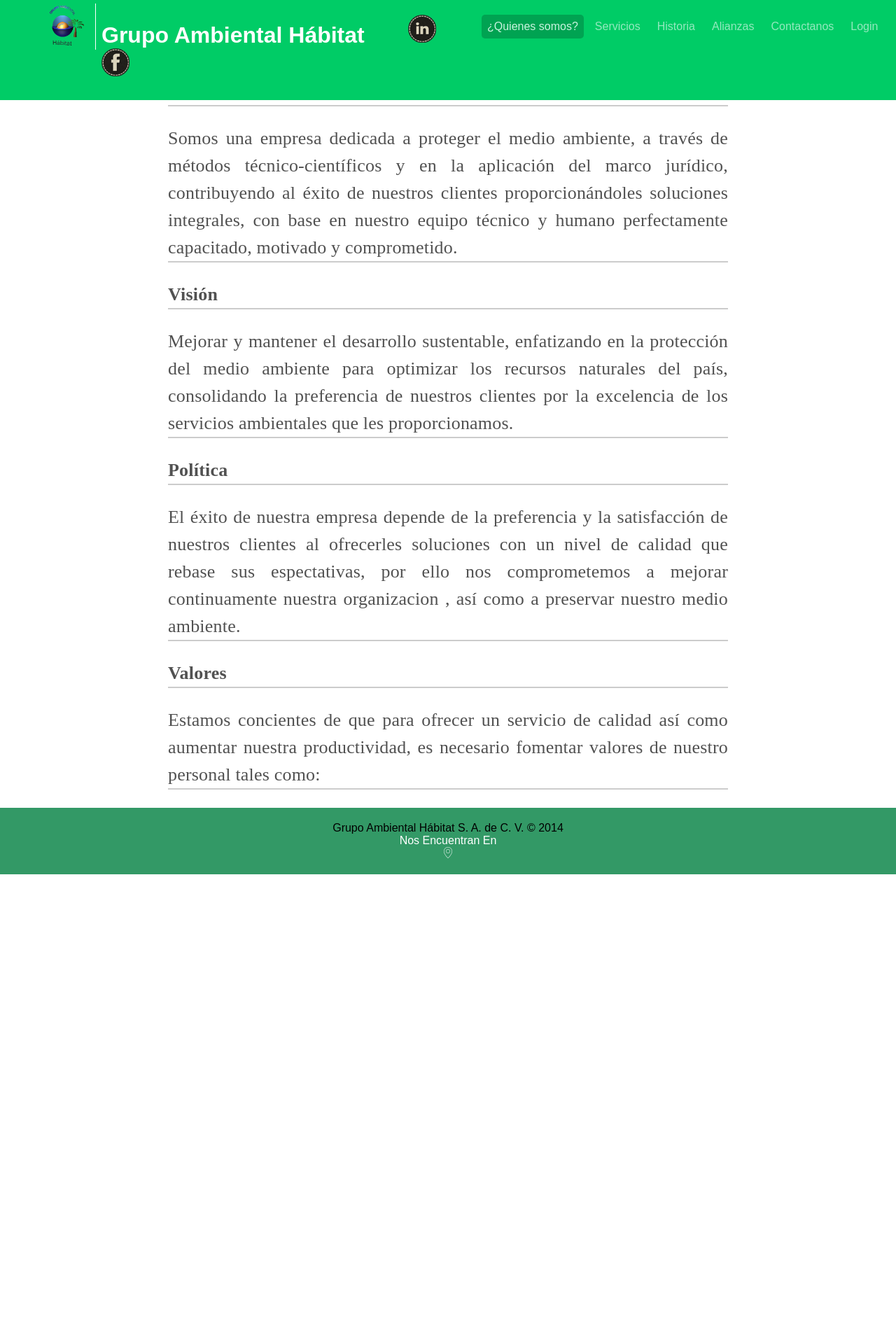
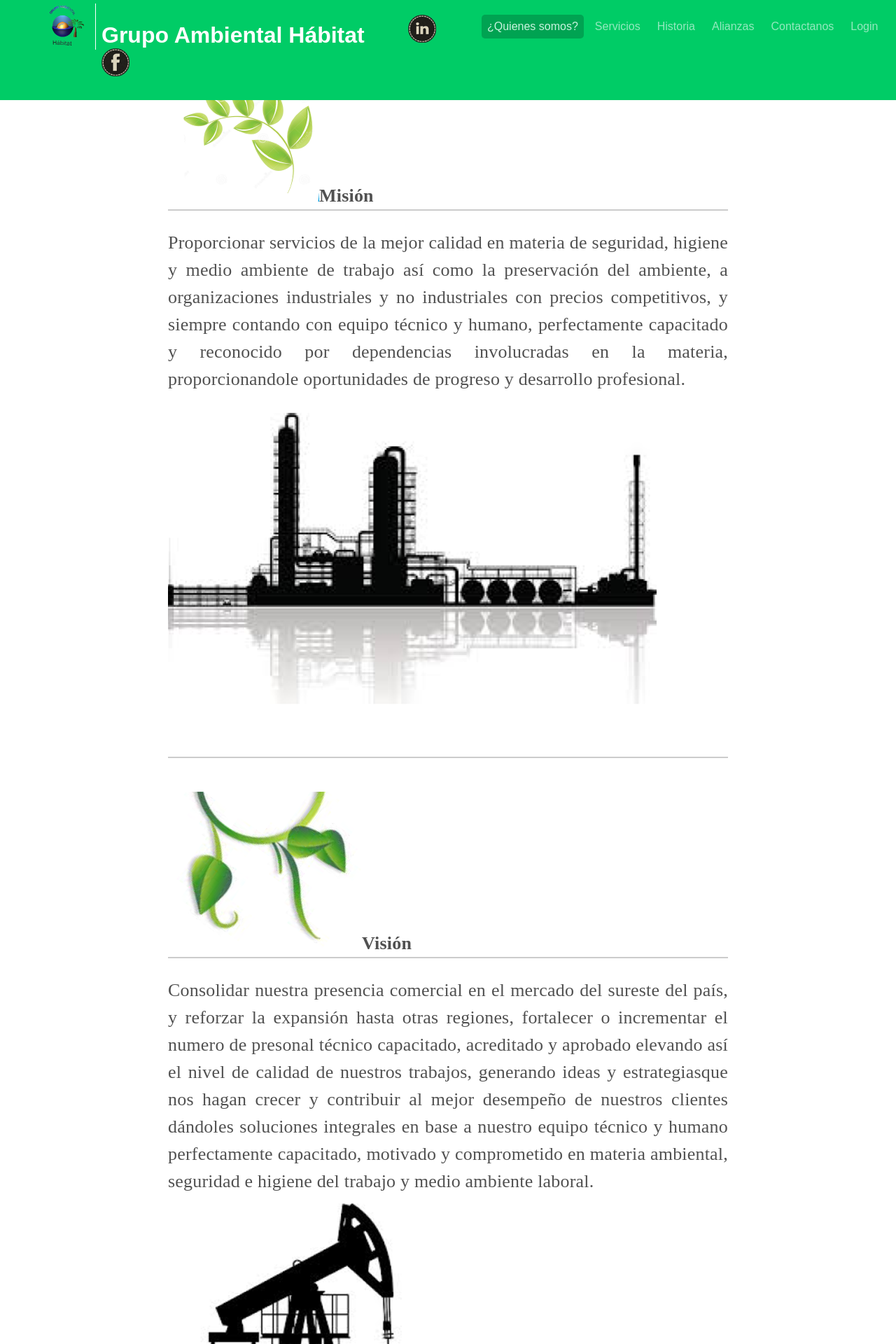
Before and after one commit to Yosihio/gruphabit, a PHP site: page /quienes.php in a window 1280 px wide. Shown: the top 1920 px of the page at 70% size. Before the commit the page ends 1249 px from the top, so only its background shows below. Run offline with PHP 8.4, Linux system fonts and the light colour scheme; some libraries are stand-ins or nearby versions.

Commit message:
Pagina Final

```diff
--- a/contact.php
+++ b/contact.php
@@ -5,7 +5,7 @@ $phone = $_POST['telephone'];
 $website = $_POST['website'];
 $message = $_POST['message'];
 $formcontent=" De: $name \n Telefono: $phone \n Website: $website \n Mensaje: $message";
-$recipient = "newpage@grupo-habitat.com";
+$recipient = "ventas@grupo-habitat.com";
 $subject = "Nuevo contacto de Sitio web";
 $mailheader = "From: $email \r\n";
 mail($recipient, $subject, $formcontent, $mailheader) or die("Error!");
--- a/quienes.php
+++ b/quienes.php
@@ -52,27 +52,47 @@
 		<article class="post">
 			<div class="post-cajon">
 				<div class="post-contenido">
-					<p id="tras"><strong>Misión</strong></p>
-					<p>Somos una empresa dedicada a proteger el medio ambiente, a través de métodos
-						técnico-científicos y en la aplicación del marco jurídico, contribuyendo al
-						éxito de nuestros clientes proporcionándoles soluciones integrales, con base
-						en nuestro equipo técnico y humano perfectamente capacitado, motivado y comprometido.
+					<p id="tras"><img src="img/parallax/mision oja.png"><strong>Misión</strong></p>
+					<p>
+						Proporcionar servicios de la mejor calidad en materia de seguridad, higiene y medio
+						ambiente de trabajo así como la preservación del ambiente, a organizaciones industriales
+						y no industriales con precios competitivos, y siempre contando con equipo técnico y
+						humano, perfectamente capacitado y reconocido por dependencias involucradas en la
+						materia, proporcionandole oportunidades de progreso y desarrollo profesional.<br>
+						<img src="img/parallax/misionabajo.png">
 					</p>
-					<p id="tras"><strong>Visión</strong></p>
-					<p>Mejorar y mantener el desarrollo sustentable, enfatizando en la protección del
-						medio ambiente para optimizar los recursos naturales del país, consolidando la
-						preferencia de nuestros clientes por la excelencia de los servicios ambientales
-						que les proporcionamos.
+					<p id="tras"><img src="img/parallax/vision hoja.png"><strong>Visión</strong></p>
+					<p>
+						Consolidar nuestra presencia comercial en el mercado del sureste del país, y
+						reforzar la expansión hasta otras regiones, fortalecer o incrementar el numero
+						de presonal técnico capacitado, acreditado y aprobado elevando así el nivel de
+						calidad de nuestros trabajos, generando ideas y estrategiasque nos hagan crecer
+						y contribuir al mejor desempeño de nuestros clientes dándoles soluciones integrales
+						en base a nuestro equipo técnico y humano perfectamente capacitado, motivado y
+						comprometido en materia ambiental, seguridad e higiene del trabajo y medio
+						ambiente laboral.<br>
+						<img src="img/parallax/visionabajo.png">
 					</p>
-					<p id="tras"><strong>Política</strong></p>
-					<p>El éxito de nuestra empresa depende de la preferencia y la satisfacción de nuestros
-						clientes al ofrecerles soluciones con un nivel de calidad que rebase sus espectativas,
-						por ello nos comprometemos a mejorar continuamente nuestra organizacion , así
-						como a preservar nuestro medio ambiente.
+					<p id="tras"><img src="img/parallax/valores hoja.png"><strong>Valores</strong></p>
+					<p>
+						Estamos concientes de que para ofrecer un servicio de alta calidad, así como aumentar
+						nuestra productividad es necesario fomentar valores en nuestro personal teles como:<br>
+						Honestidad &nbsp &nbsp &nbsp &nbsp &nbsp &nbsp &nbsp &nbsp Independencia<br>
+						Responsabilidad  &nbsp &nbsp &nbsp &nbsp &nbsp Compromiso<br>
+						Integridad &nbsp &nbsp &nbsp &nbsp &nbsp &nbsp &nbsp &nbsp &nbsp Veracidad<br>
+						Imparticialidad &nbsp &nbsp &nbsp &nbsp &nbsp &nbsp Confidencialidad<br>
+						<img src="img/parallax/valoresabajo.png">
 					</p>
-					<p id="tras"><strong>Valores</strong></p>
-					<p>Estamos concientes de que para ofrecer un servicio de calidad así como aumentar
-						nuestra productividad, es necesario fomentar valores de nuestro personal tales como:
+					<p id="tras"><img src="img/parallax/CALIDAD hoja.jpg"><strong>Calidad</strong></p>
+					<p>
+						El éxito de nuestra empresa depende de la Preferencia y satisfacción de nuestros
+						clientes al ofrecerles soluciones de asesoría ambiental y de seguridad e  higiene,
+						con un nivel de calidad que rebase sus expectativas, para ello nos comprometemos a
+						mejorar continuamente, contando con personal altamente capacitado y comprometido en
+						el desarrollo de su trabajo, así como a preservar nuestro medio ambiente en estricto
+						cumplimiento de los requisitos normativos y referenciales en apego a los criterios
+						aplicables para la operación de la organización y de aplicación de nuestros servicios.<br>
+						<img src="img/parallax/calidadabajo.png">
 					</p>
 				</div>
 			</div>
```
Also changed, not shown: alianzas.php (+6 -3 lines), historia.php (+20 -20 lines), img/parallax/calidadabajo.png (added), img/parallax/misionabajo.png (added), img/parallax/valoresabajo.png (added), img/parallax/visionabajo.png (added).
